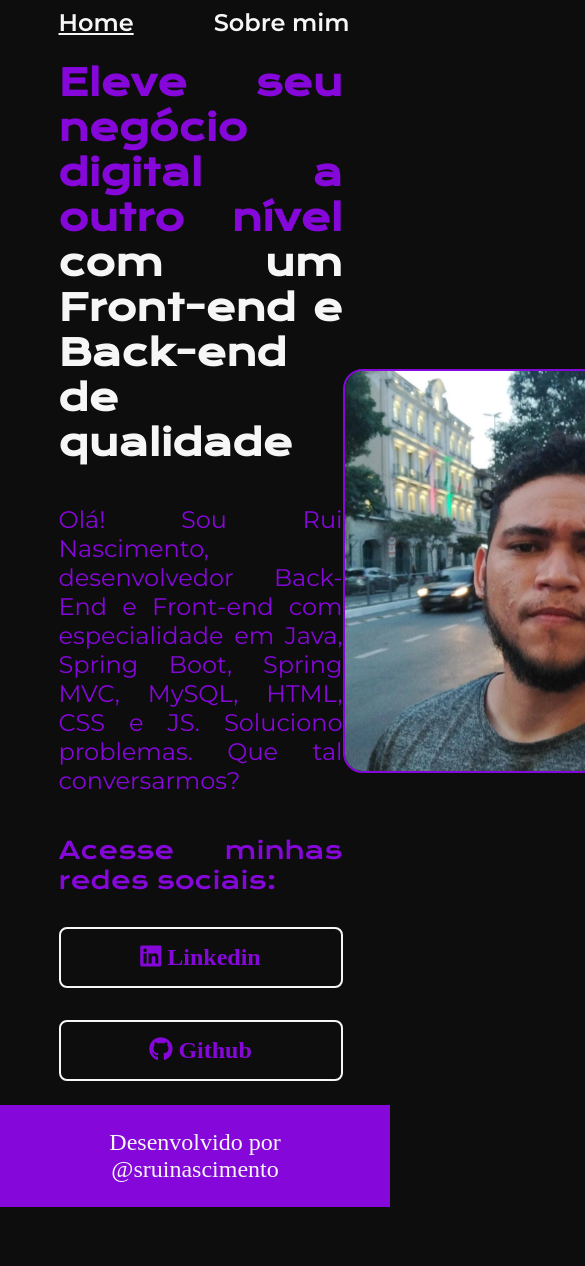
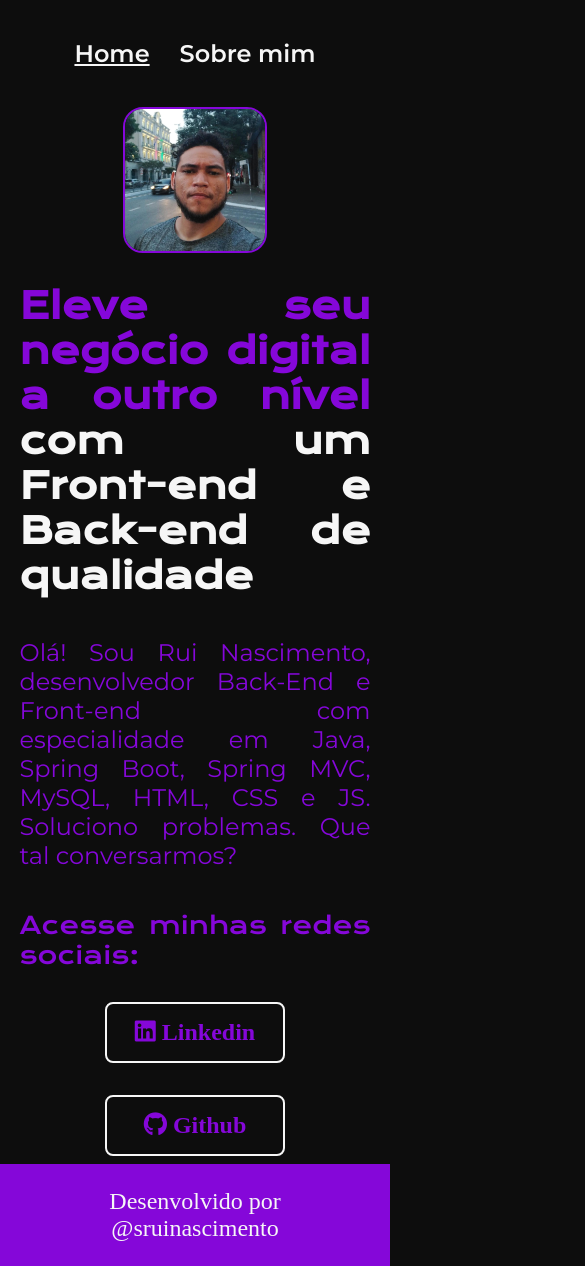
Before and after one commit to sruinascimento/estudos-front-alura, a plain HTML site: page index.html in a window 390 px wide. Shown: the top 1266 px of the page, 585 px wide, since content can reach past the window. Before the commit the page ends 1207 px from the top, so only its background shows below. Drawn offline with nearby package versions, Linux system fonts and the light colour scheme.

Commit message:
feat: responsive website

```diff
--- a/css/footer.css
+++ b/css/footer.css
@@ -4,6 +4,6 @@
     text-align: center;
     padding: 24px;
     font-family: 'Montserrat' sans-serif;
-    font-size: 24px;
+    font-size: 1.5rem;
     font-weight: 400;
 }
--- a/css/header.css
+++ b/css/header.css
@@ -15,7 +15,7 @@
     color: var(--second-color-text);
     font-family: 'Montserrat', sans-serif;
     text-decoration: none;
-    font-size: 24px;
+    font-size: 1.5rem;
     font-weight: 600;
 }
 
--- a/css/main.css
+++ b/css/main.css
@@ -6,7 +6,7 @@
 }
 
 .apresentacao__conteudo {
-    width: 615px;
+    width: 50%;
     text-align: justify;
     display: flex;
     flex-direction: column;
@@ -16,7 +16,7 @@
 
 .apresentacao__conteudo__titulo {
     font-family: 'Krona One', sans-serif;
-    font-size: 36px;
+    font-size: 2.25rem;
 }
 
 .apresentacao__conteudo__titulo__highlight {
@@ -26,7 +26,7 @@
 
 .apresentacao__conteudo__texto {
     font-family: 'Montserrat', sans-serif;
-    font-size: 24px;
+    font-size: 1.5rem;
 }
 
 .apresentacao__conteudo__links {
@@ -39,14 +39,14 @@
 .apresentacao__conteudo__links__subtitulo {
     font-weight: 400;
     font-family: 'Krona One', sans-serif;
-    font-size: 24px;
+    font-size: 1.5rem;
 }
 
 .apresentacao__conteudo__links__link {
     border: 2px solid var(--second-color-text);
-    width: 280px;
+    width: 50%;
     border-radius: 8px;
-    font-size: 24px;
+    font-size: 1.5rem;
     text-align: center;
     padding: 15px 0;
     text-decoration: none;
@@ -60,8 +60,29 @@
 }
 
 .apresentacao__avatar{
-    width: 400px;
-    height: 400px;
+    width: 40%;
+    /* height: 400px; */
     border-radius: 20px;
     border: 2px solid var(--primary-color-text);
 }
+
+@media (max-width: 1024px) {
+    .cabecalho {
+        padding: 10%;
+    }
+
+    .cabecalho__menu__links {
+        justify-content: center;
+        gap: 30px;
+    }
+    .apresentacao {
+        display: flex;
+        flex-direction: column-reverse;
+        gap: 30px;
+        padding: 0 5% 2% 5%;
+    }
+
+    .apresentacao__conteudo {
+        width: auto;
+    }
+}
```
